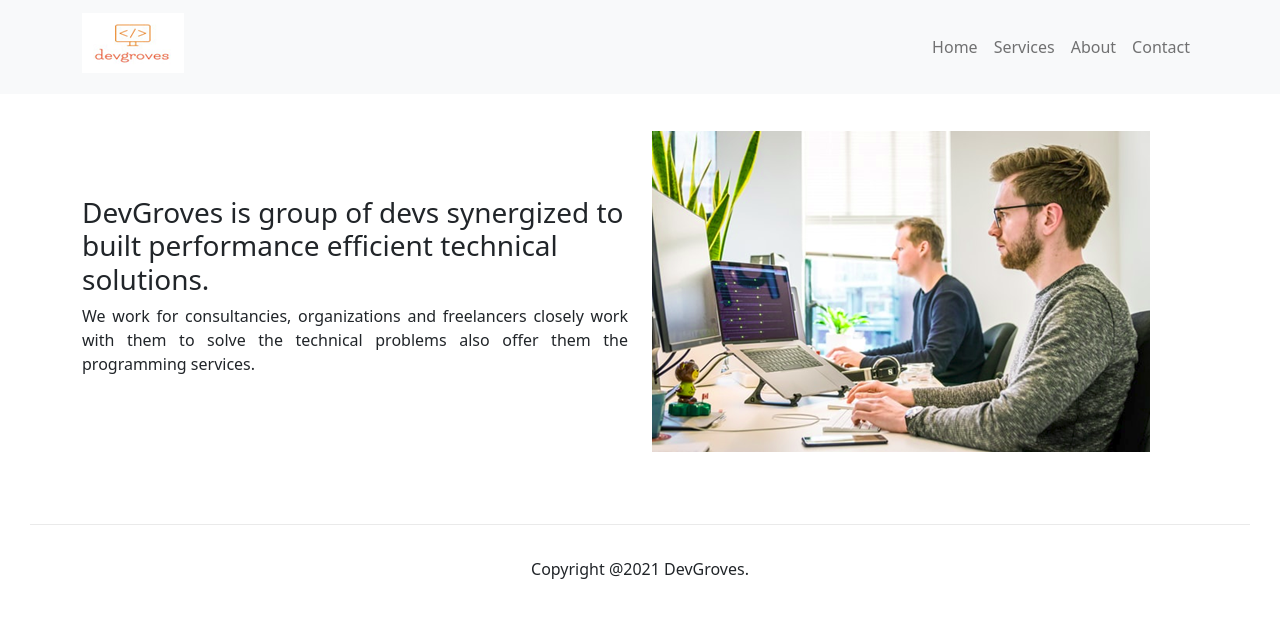
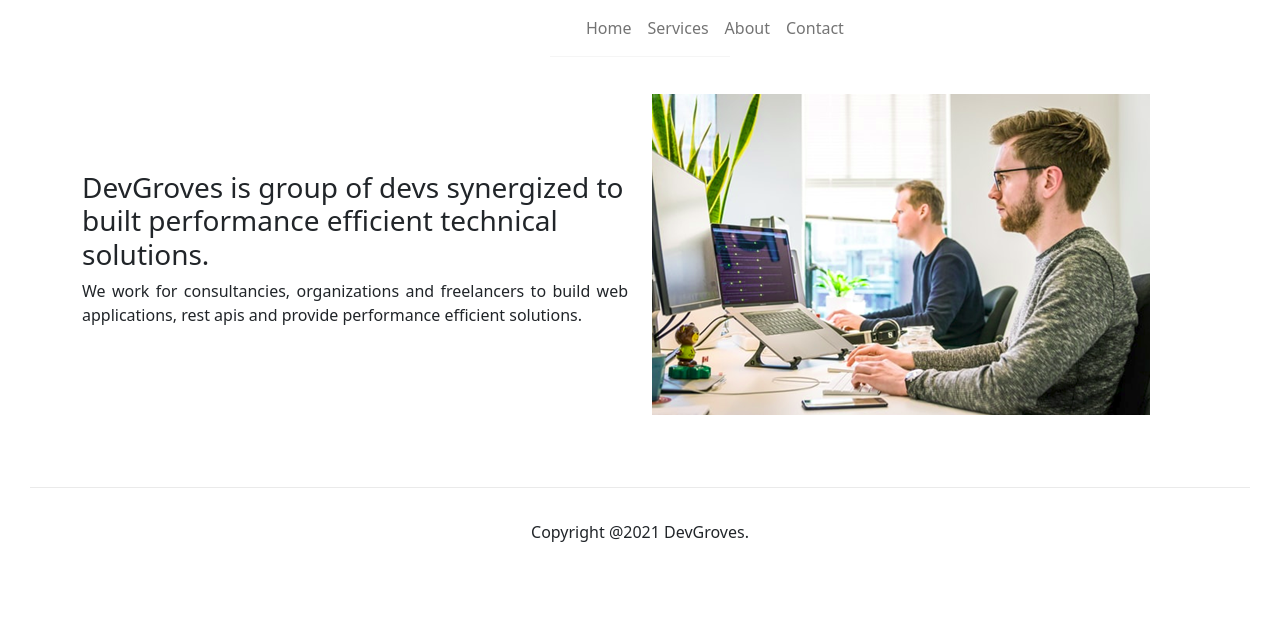
Before and after one commit to devgroves/consultingtemplatebynextjs, a Next.js app: page /home in a window 1280 px wide. Shown: the top 618 px of the page. Built offline with nearby package versions, Linux system fonts and the light colour scheme.

Commit message:
Changing the UI to have occupy centralized layout

```diff
--- a/components/Header.jsx
+++ b/components/Header.jsx
@@ -10,14 +10,13 @@ export default function Header() {
   };
   return (
     <>
-      <Navbar collapseOnSelect expand="lg" bg="light" variant="light" sticky="top">
+      <Navbar className="navbar-bg" collapseOnSelect expand="lg" variant="light">
         <Container>
           <Navbar.Brand onClick={() => navigate("home")}>
             <Image src={Logo} alt="DevGroves" />
           </Navbar.Brand>
           <Navbar.Toggle aria-controls="responsive-navbar-nav" />
           <Navbar.Collapse id="responsive-navbar-nav">
-            <Nav className="me-auto"></Nav>
             <Nav>
               <Nav.Link onClick={() => navigate("home")}>Home</Nav.Link>
               <Nav.Link onClick={() => navigate("services")}>Services</Nav.Link>
--- a/pages/about.jsx
+++ b/pages/about.jsx
@@ -7,7 +7,7 @@ export default function About() {
   return (
     <>
       <Head>
-        <title>Services</title>
+        <title>DevGroves - About Us</title>
         <link rel="icon" href="./images/logo.png" />
         <meta
           name="description"
--- a/pages/home.jsx
+++ b/pages/home.jsx
@@ -8,12 +8,11 @@ export default function Home() {
   return (
     <>
       <Head>
-        <title>Home</title>
+        <title>DevGroves - Home Page</title>
         <link rel="icon" href="./images/logo.png" />
         <meta
           name="description"
-          content=" We work for consultancies, organizations and freelancers closely work with them to solve the technical
-          problems also offer them the programming services."
+          content="We work for consultancies, organizations and freelancers to build web applications, rest apis and provide performance efficient solutions."
         />
       </Head>
       <Container>
@@ -21,8 +20,7 @@ export default function Home() {
           <Col md={6} sm={12}>
             <h3>DevGroves is group of devs synergized to built performance efficient technical solutions.</h3>
             <p style={{ textAlign: "justify" }}>
-              We work for consultancies, organizations and freelancers closely work with them to solve the technical
-              problems also offer them the programming services.
+            We work for consultancies, organizations and freelancers to build web applications, rest apis and provide performance efficient solutions.
             </p>
           </Col>
           <Col md={6} sm={12}>
--- a/pages/services.jsx
+++ b/pages/services.jsx
@@ -8,7 +8,7 @@ export default function Services() {
   return (
     <>
       <Head>
-        <title>Services</title>
+        <title>Dev Groves - Services</title>
         <link rel="icon" href="./images/logo.png" />
         <meta
           name="description"
--- a/styles/common.css
+++ b/styles/common.css
@@ -7,3 +7,9 @@
 .container-height {
   height: 400px;
 }
+
+.navbar-bg {
+  background-color: white;
+  border-bottom: 1px solid whitesmoke !important;
+  margin: 0 550px;
+}
```
Also changed, not shown: pages/contact.jsx (+9 -0 lines), 1 other file (tests, documents, lock files or other folders).
